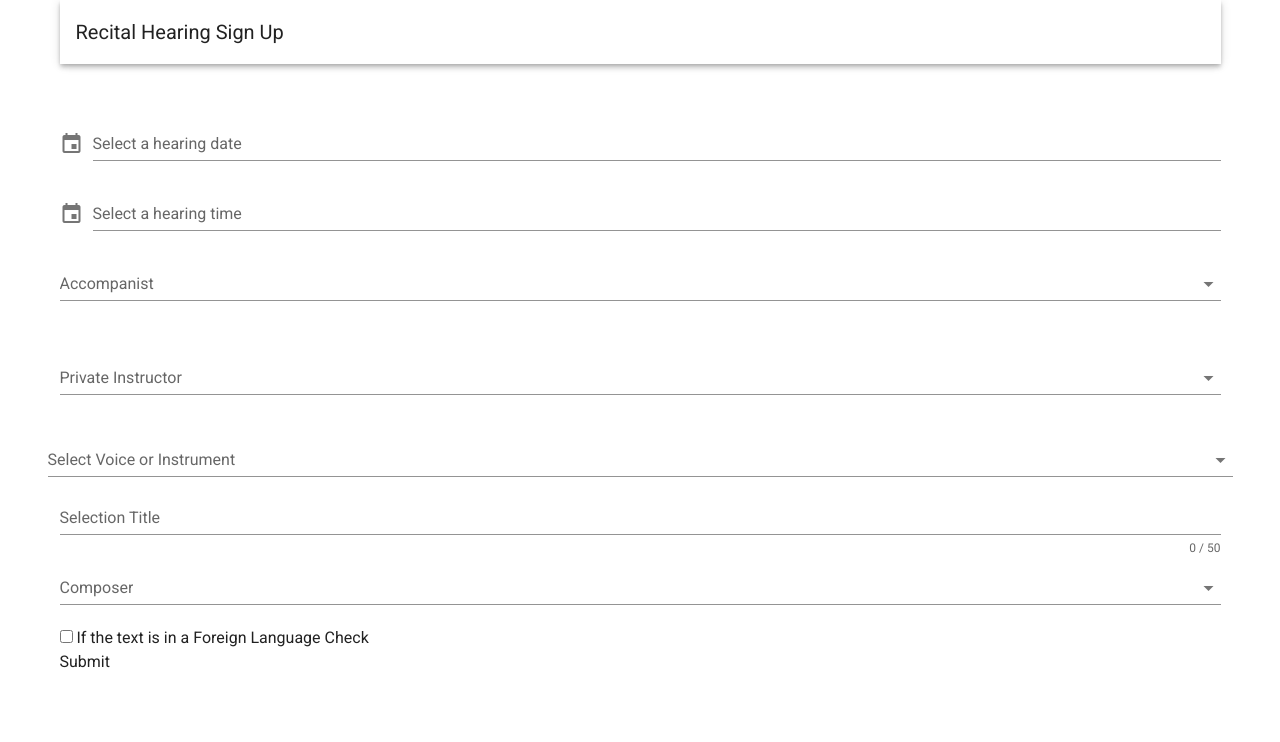
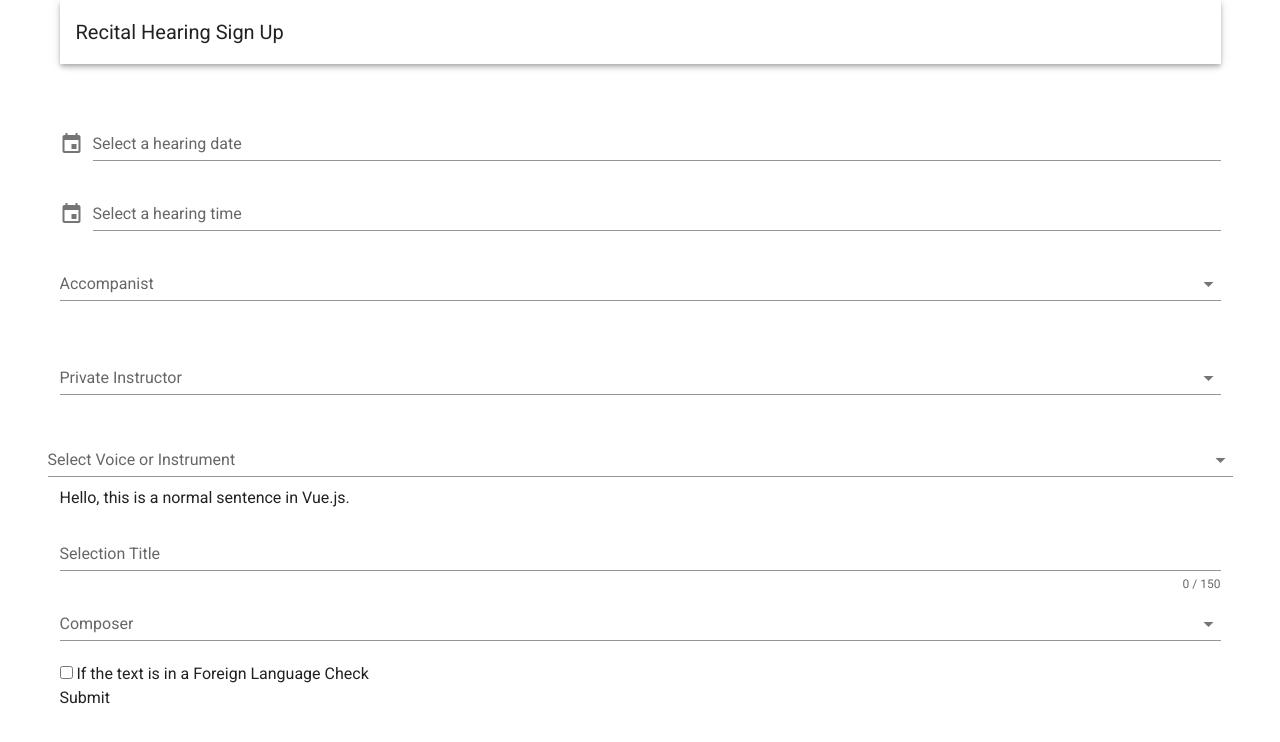
Before and after one commit to Genet2327/musicPerformance_fronend, a Vue app: page /#/SignUp in a window 1280 px wide. Shown: the top 742 px of the page. Built offline with nearby package versions, Linux system fonts and the light colour scheme.

Commit message:
Foreign Language textbox updates

```diff
--- a/src/views/SignUp/SignUp.vue
+++ b/src/views/SignUp/SignUp.vue
@@ -103,10 +103,14 @@
           ></v-select>
         </v-row>
 
+        <div>
+            <p>{{ message }}</p>
+        </div>
+
         <v-text-field
           v-model="SelectionTitle"
           :error-messages="SelectionTitle"
-          :counter="50"
+          :counter="150"
           label="Selection Title"
           required
           @input="$v.SelectionTitle.$touch()"
@@ -128,10 +132,15 @@
         </v-row>
 
         <div>
-          <label>
-            <input type="checkbox" v-model="isChecked">
-            If the text is in a Foreign Language Check
-          </label>
+          <div>
+    <label>
+      <input type="checkbox" v-model="isChecked">
+      If the text is in a Foreign Language Check
+    </label>
+    <br>
+    <textarea v-if="isChecked" v-model="foreignText" placeholder="Enter foreign text here"
+    style="width: 1300px; height: 200px;"></textarea>
+  </div>
         </div>
 
         <div>
@@ -146,8 +155,10 @@
 export default {
   data() {
     return {
-      isChecked: false
-    };
+      isChecked: false,
+      message: 'Hello, this is a normal sentence in Vue.js.',
+      foreignText: ''
+    }
   }
 }
 </script>
```
